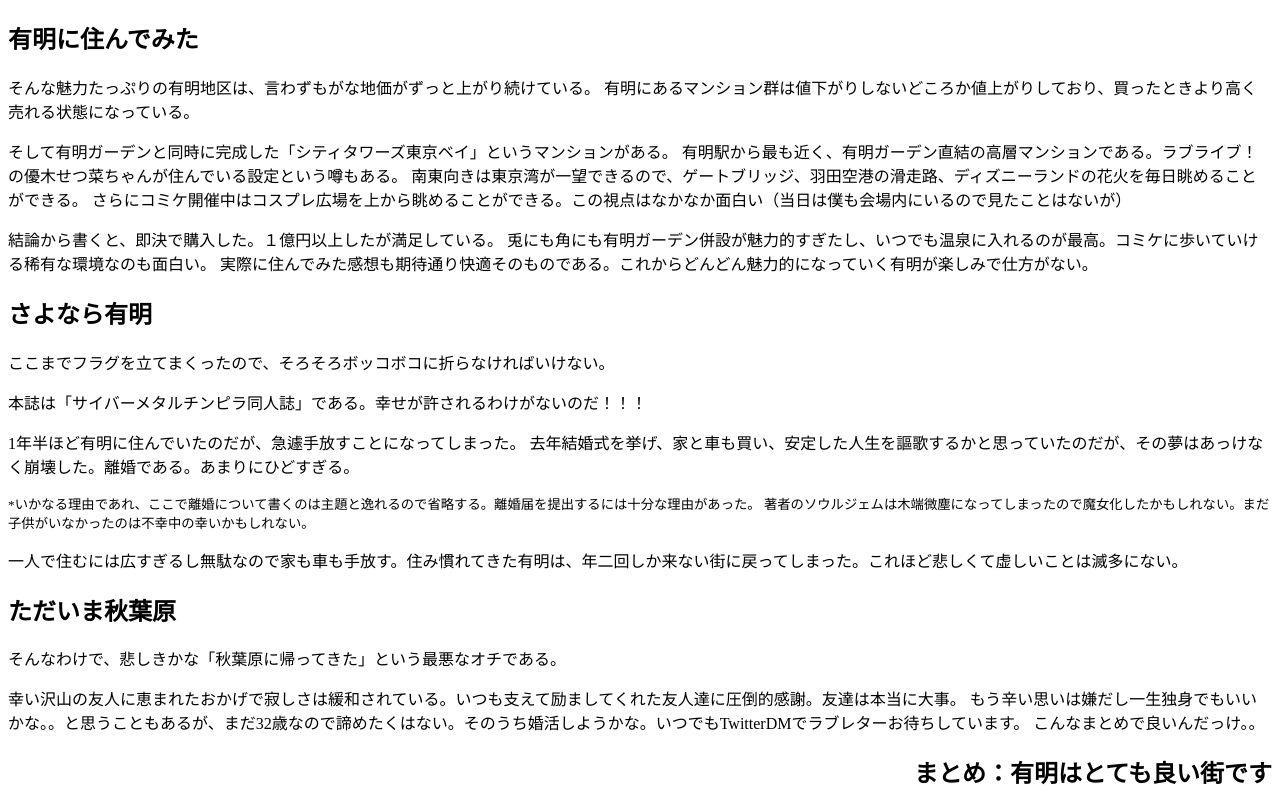
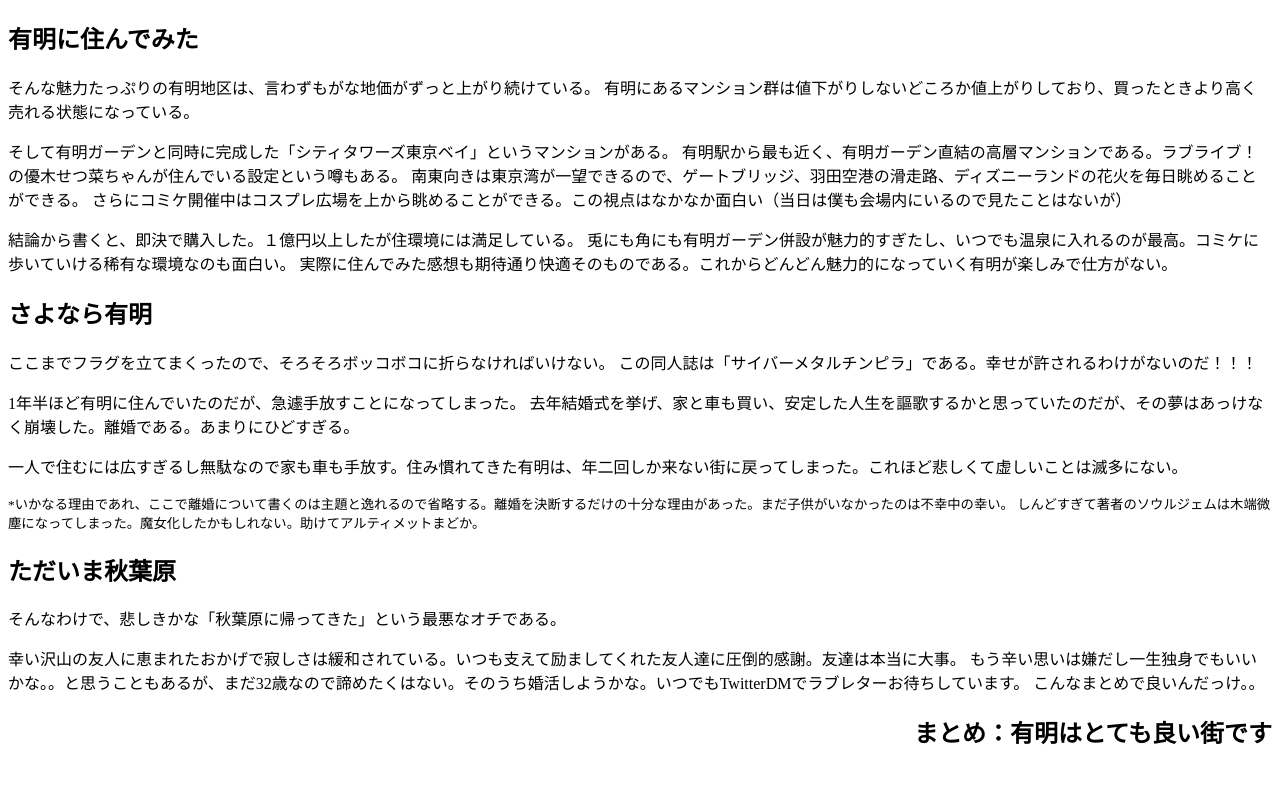
Before and after one commit to tayama0324/cybermetal, a Next.js app: page /nanocloudx/7 in a window 1280 px wide. Built offline with nearby package versions, Linux system fonts and the light colour scheme.

Commit message:
fix nanocloudx articles

```diff
--- a/pages/nanocloudx/7.tsx
+++ b/pages/nanocloudx/7.tsx
@@ -13,28 +13,26 @@ export default function Page() {
         さらにコミケ開催中はコスプレ広場を上から眺めることができる。この視点はなかなか面白い（当日は僕も会場内にいるので見たことはないが）
       </p>
       <p>
-        結論から書くと、即決で購入した。１億円以上したが満足している。
+        結論から書くと、即決で購入した。１億円以上したが住環境には満足している。
         兎にも角にも有明ガーデン併設が魅力的すぎたし、いつでも温泉に入れるのが最高。コミケに歩いていける稀有な環境なのも面白い。
         実際に住んでみた感想も期待通り快適そのものである。これからどんどん魅力的になっていく有明が楽しみで仕方がない。
       </p>
       <h2>さよなら有明</h2>
       <p>
         ここまでフラグを立てまくったので、そろそろボッコボコに折らなければいけない。
-      </p>
-      <p>
-        本誌は「サイバーメタルチンピラ同人誌」である。幸せが許されるわけがないのだ！！！
+        この同人誌は「サイバーメタルチンピラ」である。幸せが許されるわけがないのだ！！！
       </p>
       <p>
         1年半ほど有明に住んでいたのだが、急遽手放すことになってしまった。
         去年結婚式を挙げ、家と車も買い、安定した人生を謳歌するかと思っていたのだが、その夢はあっけなく崩壊した。離婚である。あまりにひどすぎる。
       </p>
-      <small>
-        *いかなる理由であれ、ここで離婚について書くのは主題と逸れるので省略する。離婚届を提出するには十分な理由があった。
-        著者のソウルジェムは木端微塵になってしまったので魔女化したかもしれない。まだ子供がいなかったのは不幸中の幸いかもしれない。
-      </small>
       <p>
         一人で住むには広すぎるし無駄なので家も車も手放す。住み慣れてきた有明は、年二回しか来ない街に戻ってしまった。これほど悲しくて虚しいことは滅多にない。
       </p>
+      <small>
+        *いかなる理由であれ、ここで離婚について書くのは主題と逸れるので省略する。離婚を決断するだけの十分な理由があった。まだ子供がいなかったのは不幸中の幸い。
+        しんどすぎて著者のソウルジェムは木端微塵になってしまった。魔女化したかもしれない。助けてアルティメットまどか。
+      </small>
       <h2>ただいま秋葉原</h2>
       <p>
         そんなわけで、悲しきかな「秋葉原に帰ってきた」という最悪なオチである。
```
